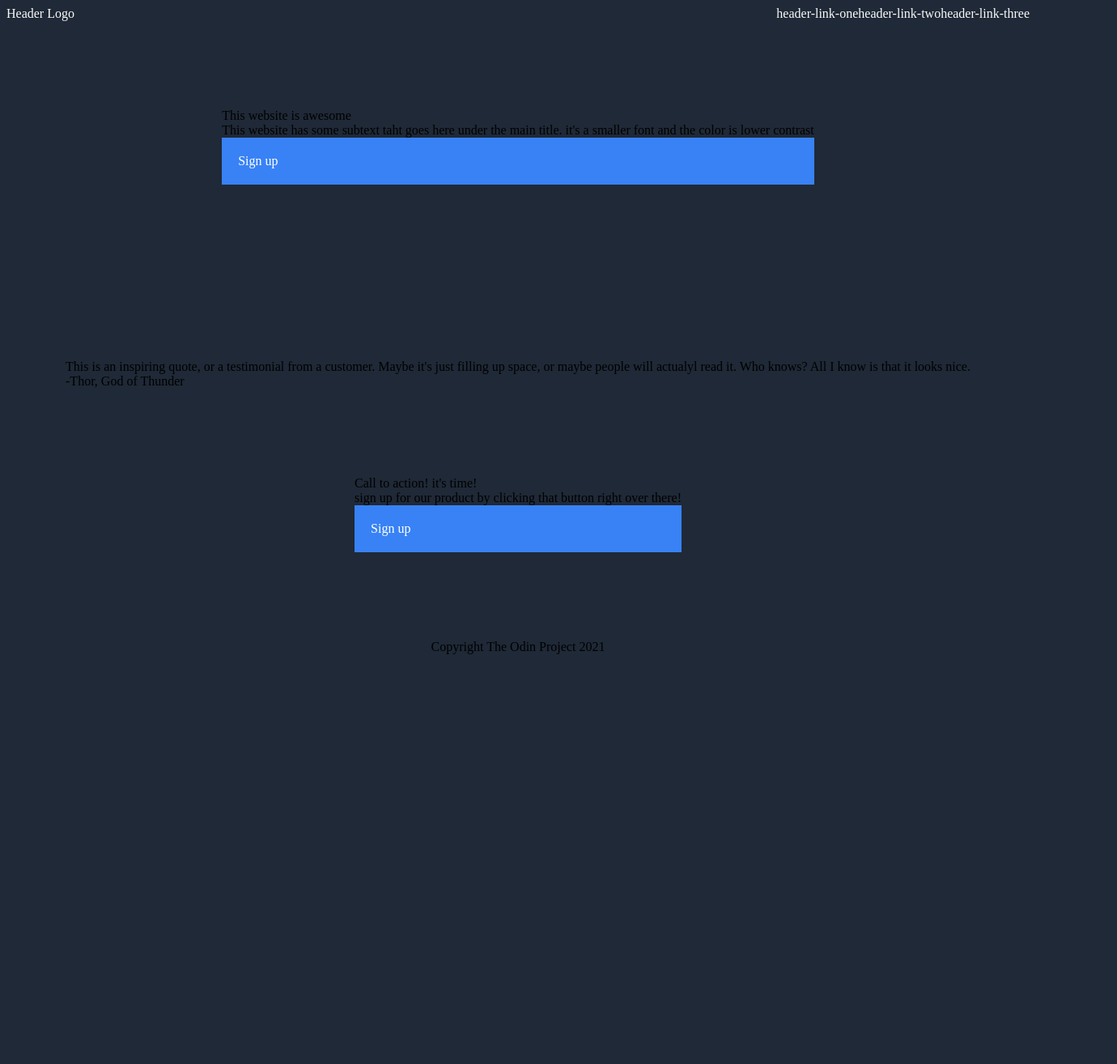
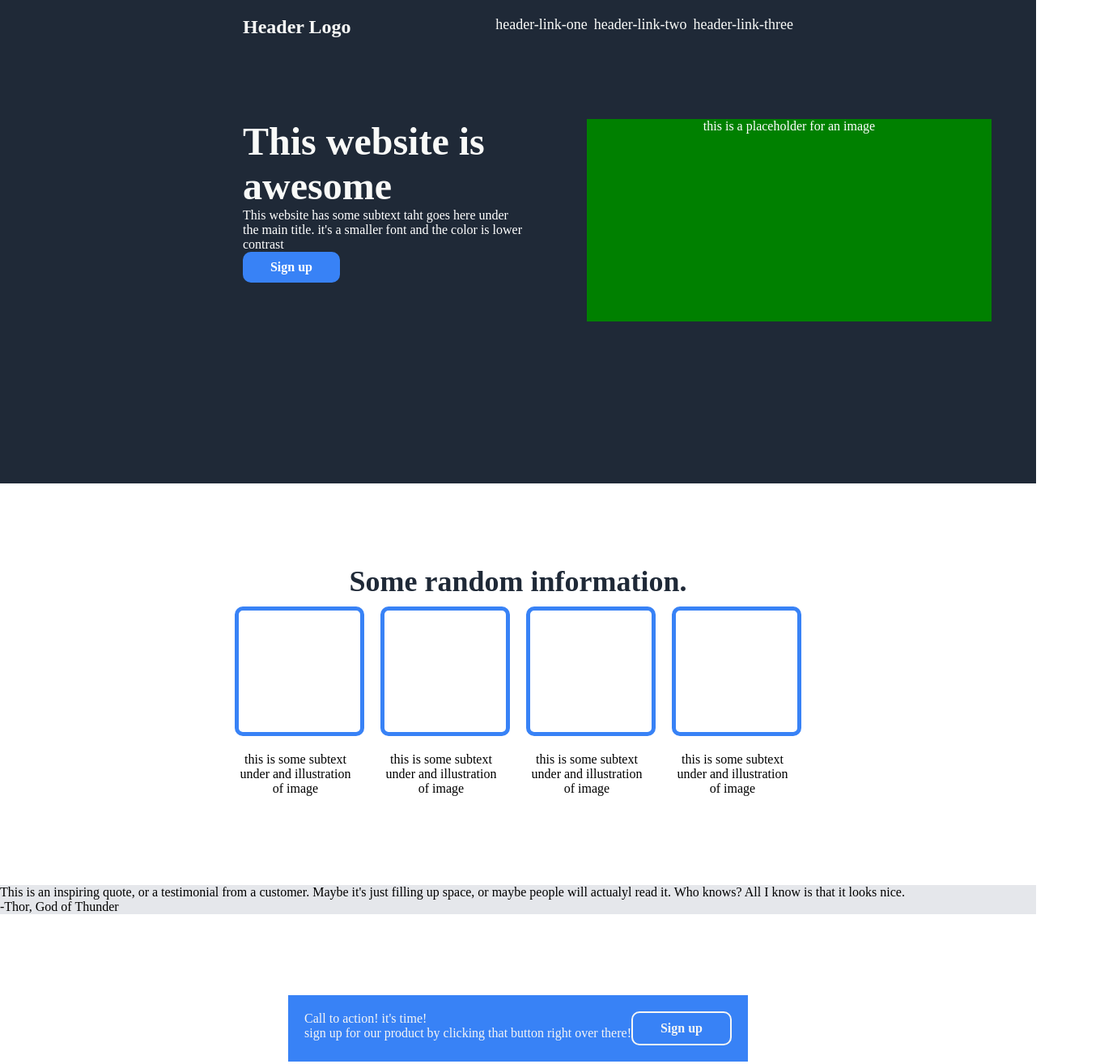
Before and after one commit to KoningHoningh/odin-landing-page, a plain HTML site: page index.html in a window 1280 px wide. Shown: the top 1314 px of the page at 81% size, 1380 px wide, since content can reach past the window. Before the commit the page ends 816 px from the top, so only its background shows below. Drawn offline with Linux system fonts and the light colour scheme.

Commit message:
Added a lot of css.

```diff
--- a/Styles.css
+++ b/Styles.css
@@ -2,43 +2,153 @@ body {
     font: orange;
     display: flex;
     flex-direction: column;
-    justify-content:space-between;
     align-items: center;
-    border: 0;
-    height: 100vh;
-    background-color: #1F2937;
+    margin:0;
+
 }
 
 .header {
     display: flex;
-    justify-content:space-between;
+    color: #F9FAF8;
+    justify-content: space-between;
+    background-color: #1F2937;
+    width: 100vw;
+    padding-bottom: 100px;
+    padding-top: 20px;
+    margin: 0;
 
+}
+
+.header-logo {
+    font-size: 24px;
     color: #F9FAF8;
-    width: 100%;
-
+    font-weight:bold;
+    padding-left: 300px;
 }
 
 .header-links {
     display: flex;
     justify-content: center;
-
-}
-
-.sign-up {
+    gap: 8px;
+    font-size: 18px;
+    padding-right: 300px;
 
 }
 
 
-.title-button, .sign-up-button
-{
-    padding: 20px;
-    background-color: #3882F6;
+
+.title {
     color: white;
+    display: flex;
+    flex-direction: row;
+    gap: 20px;
+    background-color: #1F2937;
+    width: 100vw;
+    padding-bottom: 200px;
 }
 
+.title-text {
+    width: 350px;
+    display: flex;
+    flex-direction:column;
+    padding-left: 300px;
+}
+
+.title-head {
+    font-size: 48px;
+    color: #F9FAF8;
+    font-weight: 800;
+}
+
+.title-body {
+
+}
+.title-image {
+    width: 500px;
+    height: 250px;
+    background-color: green;
+    text-align: center;
+    margin: auto;
+}
+
+
+.main {
+    background-color: white;
+    width: 100%;
+    display: flex;
+    flex-direction: column;
+    align-items: center;
+    justify-content:space-around;
+    padding: 100px;
+}
+
+.main-head {
+    font-size: 36px;
+    color: #1F2937;
+    font-weight: 800;
+}
+
+.main-info {
+    display: flex;
+    flex-direction: row;
+}
+
+.info {
+    display: flex;
+    justify-content: center;
+    flex-direction: column;
+    margin: 10px;
+}
+
+.info-image {
+    height: 150px;
+    width: 150px;
+    border: 5px solid;
+    border-color: #3882F6;
+    border-radius: 10px;
+    margin-bottom: 20px;
+}
+
+.info-text {
+    width: 150px;
+    text-align:center;
+}
+
+.inspirational-quote {
+    background-color: #E5E7EB;
+    width: 100%;
+}
+
+.sign-up {
+    color: whitesmoke;
+    background-color:#3882F6;
+    display: flex;
+    padding: 20px;
+    margin: 100px;
+
+}
 .sign-up-button {
-    border-color: white;
-    border: 40px;
+    border: 2px solid whitesmoke;
+
 
 
 }
+
+.footer {
+    color: whitesmoke;
+    background-color: #1F2937;
+    width: 100vw;
+    text-align:center;
+    padding: 40px;
+}
+
+.title-button, .sign-up-button
+{
+    padding: 10px;
+    background-color: #3882F6;
+    border-radius: 10px;
+    text-align: center;
+    width: 100px;
+    font-weight: bold;
+
+}
--- a/index.html
+++ b/index.html
@@ -24,27 +24,27 @@
             <div class="title-body">This website has some subtext taht goes here under the main title. it's a smaller font and the color is lower contrast</div>
             <div class="title-button">Sign up</div>
         </div>
-        <div class="headerimage"></div>
+        <div class="title-image">this is a placeholder for an image</div>
     </div>
 
     <div class="main">
-        <div class="main-head"></div>
-        <div class="main-infobox">
+        <div class="main-head"> Some random information.</div>
+        <div class="main-info">
             <div class="info">
-                <div class="info-image"></div>
-                <div class="image-text"></div>
+                <div class="info-image"> </div>
+                <div class="info-text">this is some subtext under and illustration of image</div>
             </div>
             <div class="info">
-                <div class="info-image"></div>
-                <div class="image-text"></div>
+                <div class="info-image"> </div>
+                <div class="info-text">this is some subtext under and illustration of image</div>
             </div>
             <div class="info">
-                <div class="info-image"></div>
-                <div class="image-text"></div>
+                <div class="info-image"> </div>
+                <div class="info-text">this is some subtext under and illustration of image</div>
             </div>
             <div class="info">
-                <div class="info-image"></div>
-                <div class="image-text"></div>
+                <div class="info-image"> </div>
+                <div class="info-text">this is some subtext under and illustration of image</div>
             </div>
         </div>
     </div>
@@ -65,7 +65,7 @@
         </div>
         <div class="sign-up-button">Sign up</div>
     </div>
-    <div class="Footer">
+    <div class="footer">
         <div>Copyright The Odin Project 2021</div>
     </div>
 </body>
```
